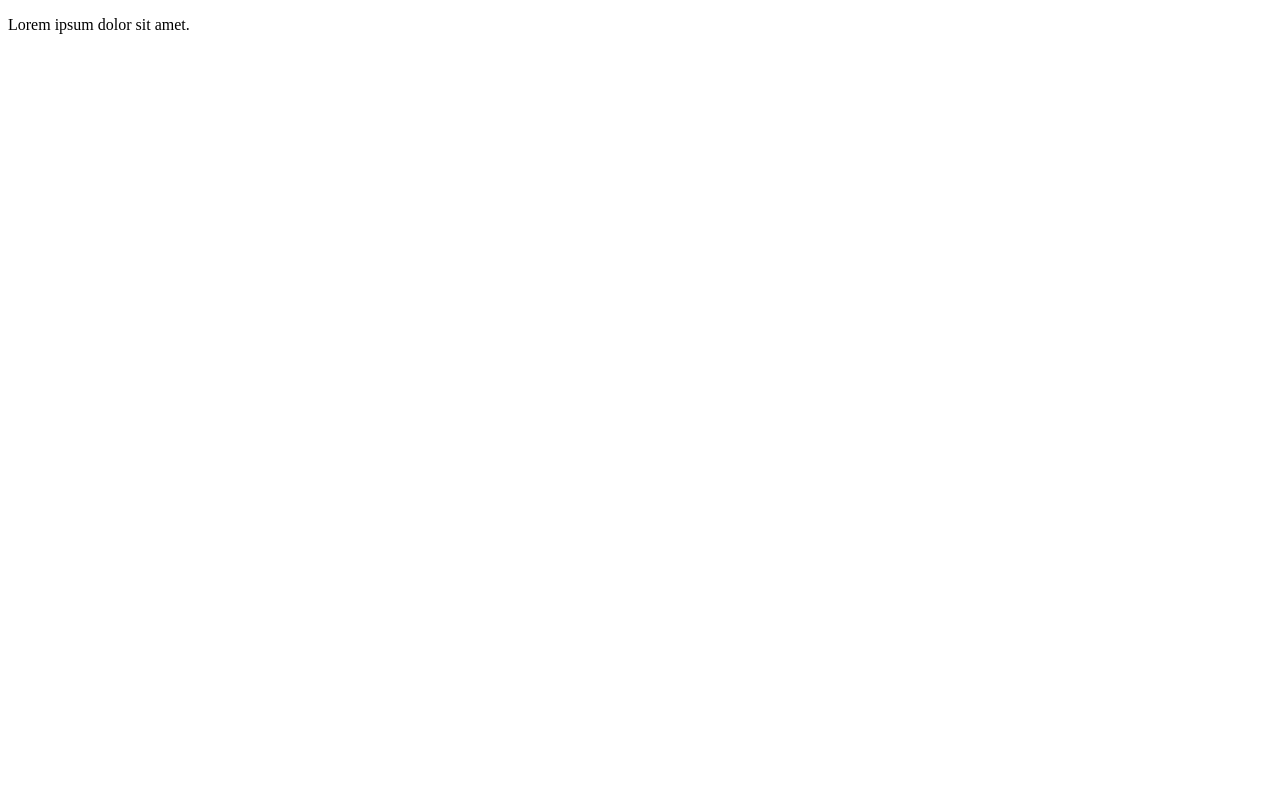
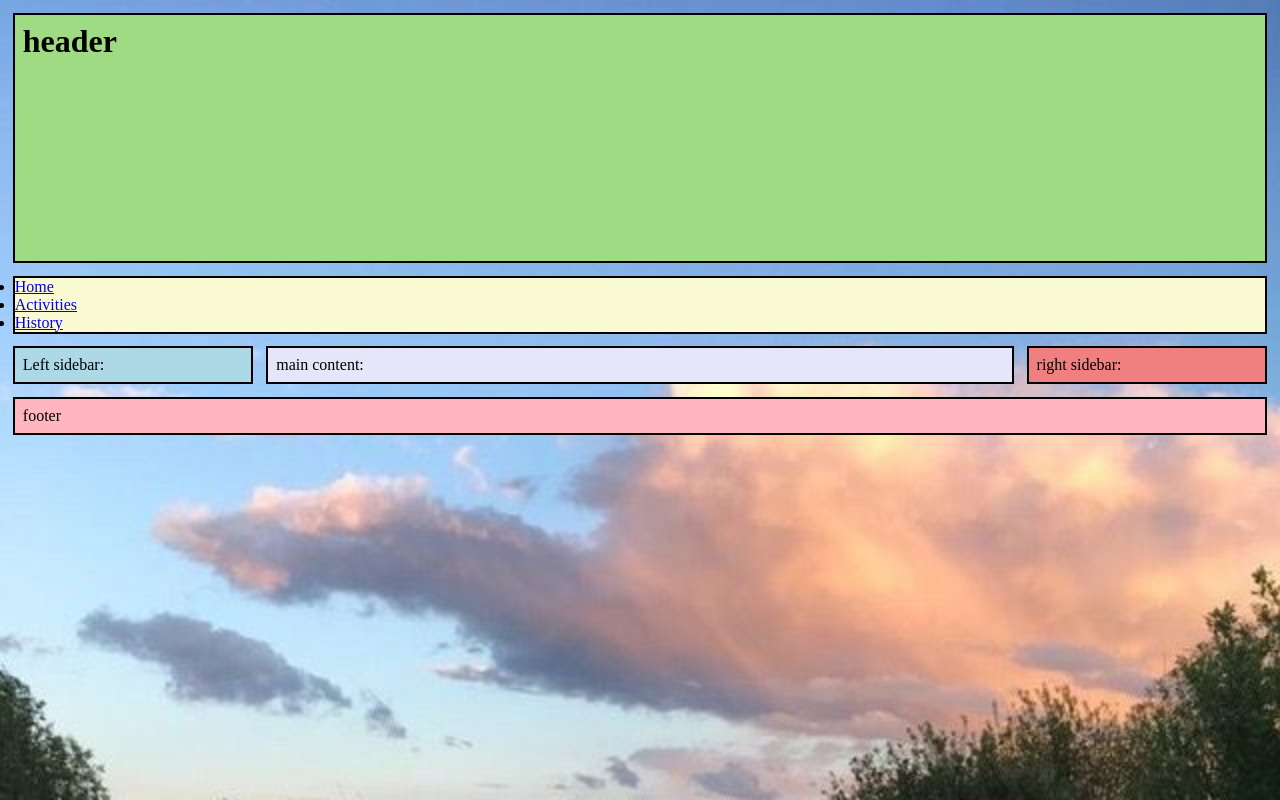
Before and after one commit to donaldsontu520/majorville-site, a plain HTML site: page index.html in a window 1280 px wide. Drawn offline with Linux system fonts and the light colour scheme.

Commit message:
html updated

```diff
--- /dev/null
+++ b/Majorville-home.css
@@ -0,0 +1,139 @@
+* {
+    margin: 0;
+    padding: 0;
+    box-sizing: border-box
+}
+
+:root {
+    --primary: #ddd;
+    --dark: #333;
+    --oragne: #ff8c3f;
+    --light: #fff
+    --shadow: 0 1px 5px rgba(104, 104, 104, 0.8)
+}
+
+body {
+    margin: 1%;
+    background-image: url(sunflower.jpg) ;
+    background-size: cover;
+
+}
+
+img {max-width: 100%; height: auto;}
+
+.container {
+   display: grid;
+   grid-template-columns: 1fr;
+   gap: 0.5rem;
+
+   grid-template-areas:
+   "header"
+   "nav"
+   "left"
+   "right"
+   "main";
+}
+
+.left {
+    grid-area: left;
+    background-color: lightblue;
+    padding: 0.5rem;
+    border: 2px solid #000;
+}
+
+.right {
+    grid-area: right;
+    background-color: lightcoral;
+    padding: 0.5rem;
+    border: 2px solid #000;
+
+}
+
+header {
+    grid-area: header;
+
+    background-color: rgb(159, 219, 130) ;
+    height: 250px;
+    background-position: center;
+    background-repeat: no-repeat;
+    background-size: cover;
+
+    padding: 0.5rem;
+    border: 2px solid #000;
+}
+
+.main-nav {
+    grid-area: nav;
+    background-color: lightgoldenrodyellow;
+    border: 2px solid #000;
+}
+
+.main-nav-ul {
+    grid-template-columns: 1fr;
+    list-style-type: none;
+    padding: 0;
+    margin: 0;
+}
+
+.main-nav-a {
+    background: var(--primary);
+    display: block;
+    text-decoration: none;
+    padding: 0.8rem;
+    text-align: center;
+    color: var(--dark);
+    text-transform: uppercase;
+    font-size: 1.1rem;
+}
+
+.main-nav-a:hover{
+    background: var(--dark);
+    color: var();
+}
+
+main {
+    grid-area: main;
+    background-color: lavender;
+    padding: 0.5rem;
+    border: 2px solid #000;
+}
+footer {
+    grid-area: footer;
+    background-color: lightpink;
+    padding: 0.5rem;
+    border: 2px solid #000;
+}
+@media (width > 995px) {
+
+
+    .container {
+        grid-template-columns: repeat(5, 1fr);
+        gap: 0.8rem;
+        grid-template-areas:
+
+        "header header header header header"
+        "nav nav nav nav nav"
+        "left main main main right"
+        "left main main main right"
+        "footer footer footer footer footer";
+    }
+
+
+.main-nav-ul {
+    display: grid;
+    gap: 5px;
+    padding: 0.5rem;
+    list-style-type: none;
+    grid-template-columns: repeat(4, 1fr);
+}
+
+.main-nav-a {
+    padding: 1rem;
+}
+
+.main-nav-a:hover{
+    background: var(--oragne);
+    color: var(--dark);
+}
+
+}
--- a/index.html
+++ b/index.html
@@ -4,8 +4,33 @@
     <meta charset="UTF-8">
     <meta name="viewport" content="width=device-width, initial-scale=1.0">
     <title>Majorville: Home</title>
+    <link rel="stylesheet" href="Majorville-home.css">
 </head>
+
 <body>
-    <p>Lorem ipsum dolor sit amet.</p>
+
+   <div class="container">
+    <header><h1>header</h1></header>
+
+    <nav class="main-nav">
+
+        <ul>
+            <li><a href="#">Home</a></li>
+            <li><a href="#">Activities</a></li>
+            <li><a href="#">History</a></li>
+
+        </ul>
+    </nav>
+
+    <div class="left"><p>Left sidebar:  </p></div>
+    <div class="right"><p>right sidebar:  </p></div>
+
+    <main>
+        <p>main content:</p>
+    </main>
+
+    <footer><p>footer</p></footer>
+
+   </div>
 </body>
 </html>
```
Also changed, not shown: d71dd1c05db9c32b9360c620efe3553b.jpg (added), flower.jpg (added), sunflower.jpg (added), sunflowerfeild.jpg (added).
